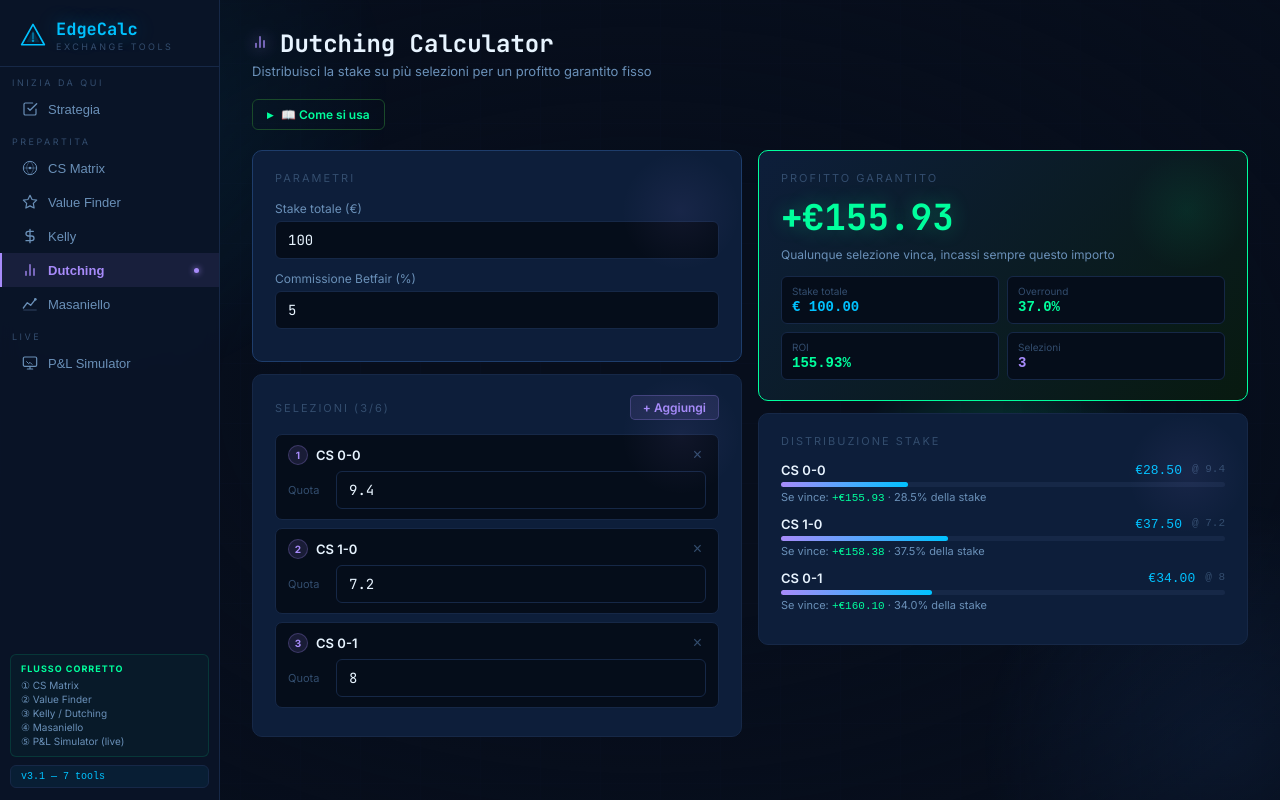
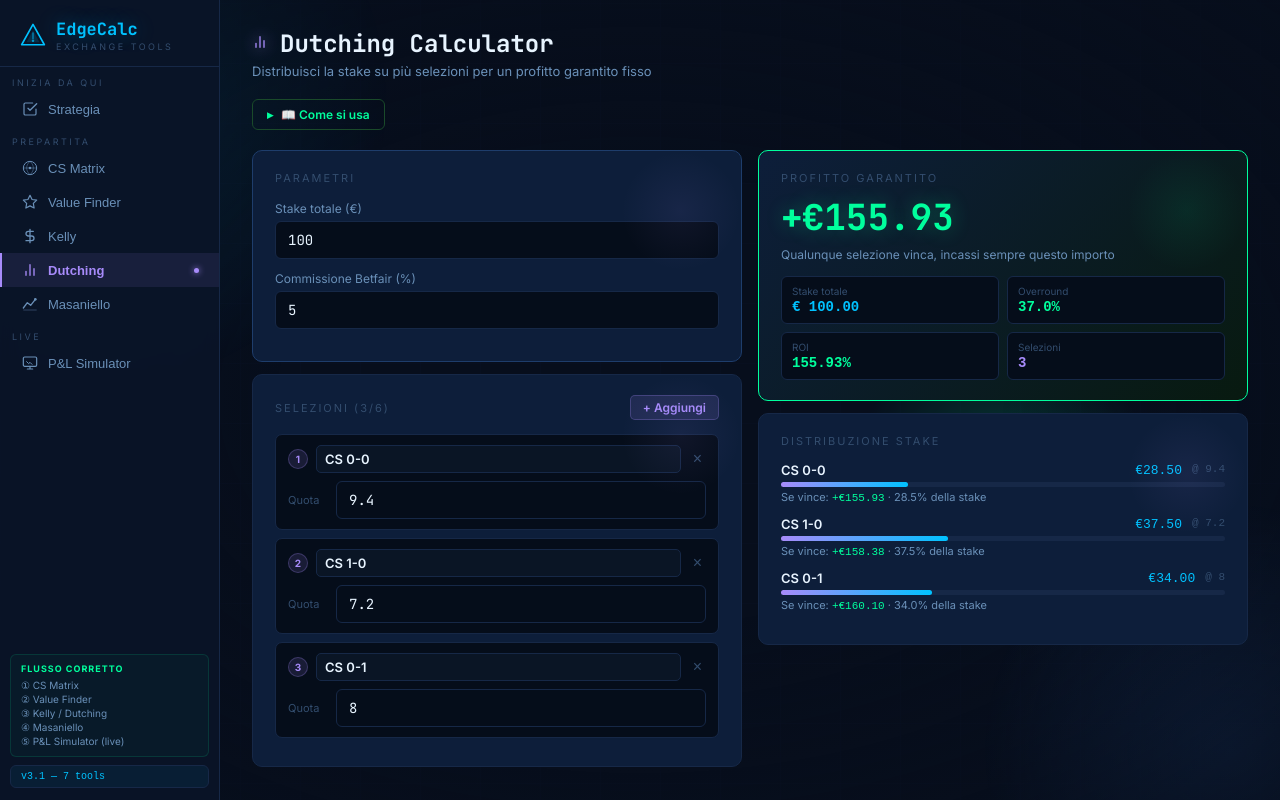
Before and after one commit to fabiortn65/edgecalc, a React (Vite) app: page / in a window 1280 px wide. Both pictures are taken after a click on the button "Dutching". Built offline with nearby package versions, Linux system fonts and the light colour scheme.

Commit message:
dutching - preset picker + input nome funzionante

```diff
--- a/src/App.jsx
+++ b/src/App.jsx
@@ -385,10 +385,19 @@ function DutchingTool(){
   const[commission,setCommission]=useState(5);
   const[selections,setSelections]=useState([{id:1,name:"CS 0-0",odds:9.4},{id:2,name:"CS 1-0",odds:7.2},{id:3,name:"CS 0-1",odds:8.0}]);
   const[nextId,setNextId]=useState(4);
+  const[editingId,setEditingId]=useState(null);
 
-  const addSel=()=>{if(selections.length>=6)return;setSelections(s=>[...s,{id:nextId,name:`Selezione ${nextId}`,odds:5.0}]);setNextId(n=>n+1);};
+  const PRESETS=[
+    {group:"Correct Score",items:["CS 0-0","CS 1-0","CS 0-1","CS 1-1","CS 2-0","CS 0-2","CS 2-1","CS 1-2"]},
+    {group:"Gol",items:["Under 0.5","Under 1.5","Under 2.5","Under 3.5","Over 0.5","Over 1.5","Over 2.5","Over 3.5"]},
+    {group:"Risultato",items:["1 Casa","X Pareggio","2 Ospite","1X","X2","12"]},
+    {group:"Altro",items:["Goal GG","No Goal NG","Primo gol Casa","Primo gol Ospite"]},
+  ];
+
+  const addSel=()=>{if(selections.length>=6)return;const newId=nextId;setSelections(s=>[...s,{id:newId,name:"",odds:5.0}]);setNextId(n=>n+1);setEditingId(newId);};
   const removeSel=(id)=>setSelections(s=>s.filter(x=>x.id!==id));
   const updateSel=(id,field,val)=>setSelections(s=>s.map(x=>x.id===id?{...x,[field]:val}:x));
+  const applyPreset=(id,name)=>{updateSel(id,"name",name);setEditingId(null);};
 
   const comm=parseFloat(commission)/100;
   const total=parseFloat(totalStake);
@@ -426,12 +435,38 @@ function DutchingTool(){
               {selections.length<6&&<button onClick={addSel} style={{background:`${C.purple}20`,border:`1px solid ${C.purple}40`,color:C.purple,borderRadius:5,padding:"4px 12px",fontSize:12,fontWeight:600,cursor:"pointer",fontFamily:"inherit"}}>+ Aggiungi</button>}
             </div>
             {selections.map((s,i)=>(
-              <div key={s.id} style={{background:"#050D1A",border:`1px solid ${C.border}`,borderRadius:7,padding:"10px 12px",marginBottom:8}}>
-                <div style={{display:"flex",gap:8,alignItems:"center",marginBottom:6}}>
+              <div key={s.id} style={{background:"#050D1A",border:`1px solid ${editingId===s.id?C.purple:C.border}`,borderRadius:7,padding:"10px 12px",marginBottom:8,transition:"border .2s"}}>
+                <div style={{display:"flex",gap:8,alignItems:"center",marginBottom:8}}>
                   <div style={{width:20,height:20,borderRadius:"50%",background:`${C.purple}20`,border:`1px solid ${C.purple}40`,color:C.purple,fontSize:10,fontWeight:700,display:"flex",alignItems:"center",justifyContent:"center",flexShrink:0}}>{i+1}</div>
-                  <input value={s.name} onChange={e=>updateSel(s.id,"name",e.target.value)} style={{flex:1,background:"transparent",border:"none",color:C.text,fontSize:13,fontWeight:600,fontFamily:"Inter,sans-serif",outline:"none"}}/>
-                  {selections.length>2&&<button onClick={()=>removeSel(s.id)} style={{background:"transparent",border:"none",color:C.textDim,cursor:"pointer",fontSize:16,lineHeight:1,padding:"0 4px"}}>×</button>}
+                  <input
+                    value={s.name}
+                    onChange={e=>updateSel(s.id,"name",e.target.value)}
+                    onFocus={()=>setEditingId(s.id)}
+                    placeholder="Scrivi o scegli dal menu ▾"
+                    style={{flex:1,background:"#0A1525",border:`1px solid ${C.border}`,borderRadius:5,color:C.text,fontSize:13,fontWeight:600,fontFamily:"Inter,sans-serif",outline:"none",padding:"5px 8px",transition:"border .15s"}}
+                  />
+                  {selections.length>2&&<button onClick={()=>removeSel(s.id)} style={{background:"transparent",border:"none",color:C.textDim,cursor:"pointer",fontSize:16,lineHeight:1,padding:"0 4px",flexShrink:0}}>×</button>}
                 </div>
+                {/* Preset picker — appare quando il campo è in focus o vuoto */}
+                {(editingId===s.id||!s.name)&&(
+                  <div style={{background:"#07101F",border:`1px solid ${C.purple}30`,borderRadius:6,padding:"10px",marginBottom:8,animation:"fadeInUp .15s ease"}}>
+                    <div style={{fontSize:10,color:C.purple,fontWeight:700,letterSpacing:1,textTransform:"uppercase",marginBottom:8}}>Selezione rapida</div>
+                    {PRESETS.map(group=>(
+                      <div key={group.group} style={{marginBottom:8}}>
+                        <div style={{fontSize:9,color:C.textDim,letterSpacing:1.5,textTransform:"uppercase",marginBottom:4}}>{group.group}</div>
+                        <div style={{display:"flex",flexWrap:"wrap",gap:4}}>
+                          {group.items.map(preset=>(
+                            <button key={preset} onClick={()=>applyPreset(s.id,preset)}
+                              style={{padding:"3px 8px",background:s.name===preset?`${C.purple}30`:`${C.purple}10`,border:`1px solid ${s.name===preset?C.purple:C.purple+"30"}`,borderRadius:4,color:s.name===preset?C.purple:C.textSec,fontSize:11,cursor:"pointer",fontFamily:"inherit",transition:"all .1s"}}>
+                              {preset}
+                            </button>
+                          ))}
+                        </div>
+                      </div>
+                    ))}
+                    <button onClick={()=>setEditingId(null)} style={{marginTop:4,background:"transparent",border:"none",color:C.textDim,fontSize:11,cursor:"pointer",fontFamily:"inherit"}}>✕ Chiudi</button>
+                  </div>
+                )}
                 <div style={{display:"flex",gap:8,alignItems:"center"}}>
                   <label style={{fontSize:11,color:C.textDim,minWidth:40}}>Quota</label>
                   <input className="ec-input" type="number" step="0.1" value={s.odds} onChange={e=>updateSel(s.id,"odds",e.target.value)} style={{...inputStyle,marginBottom:0,flex:1}}/>
```
